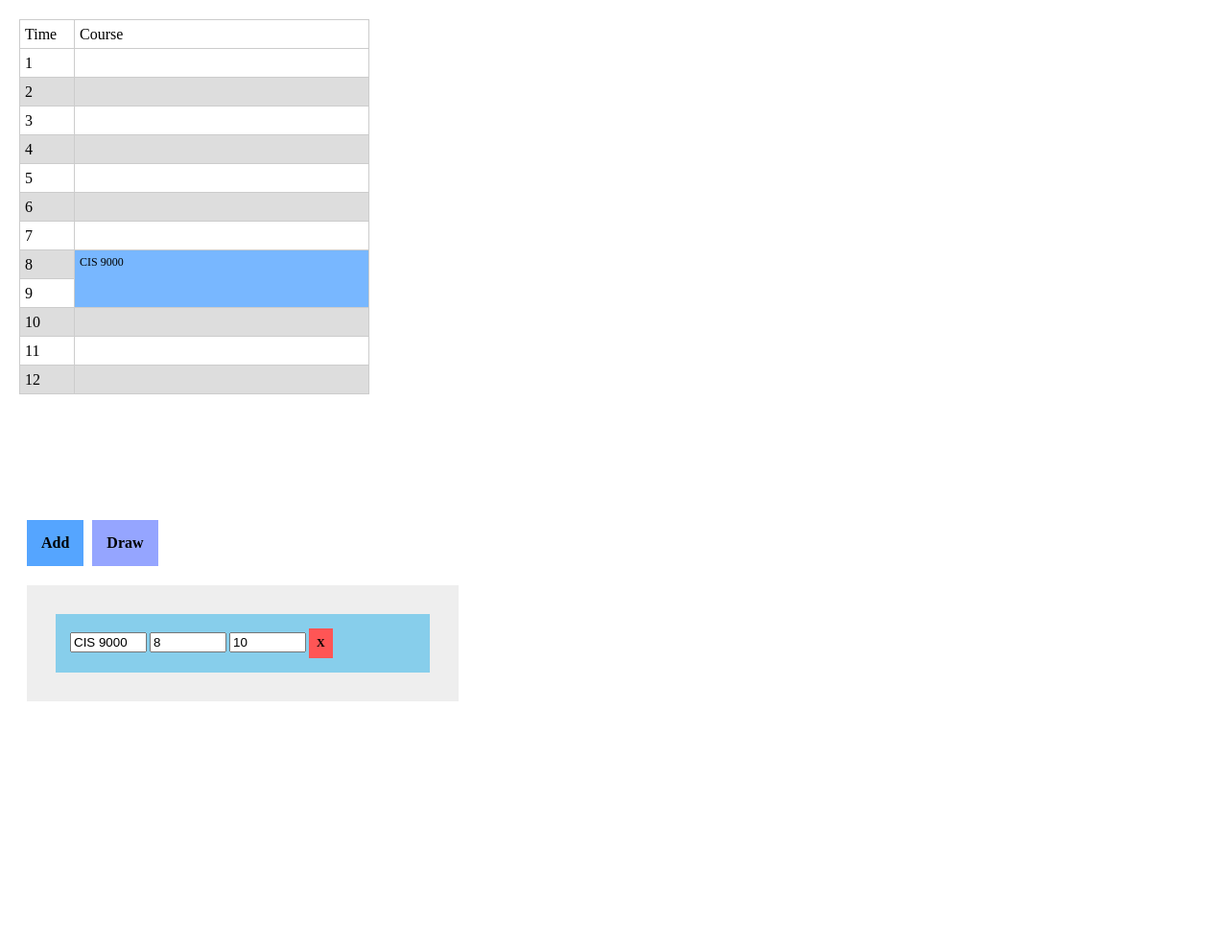
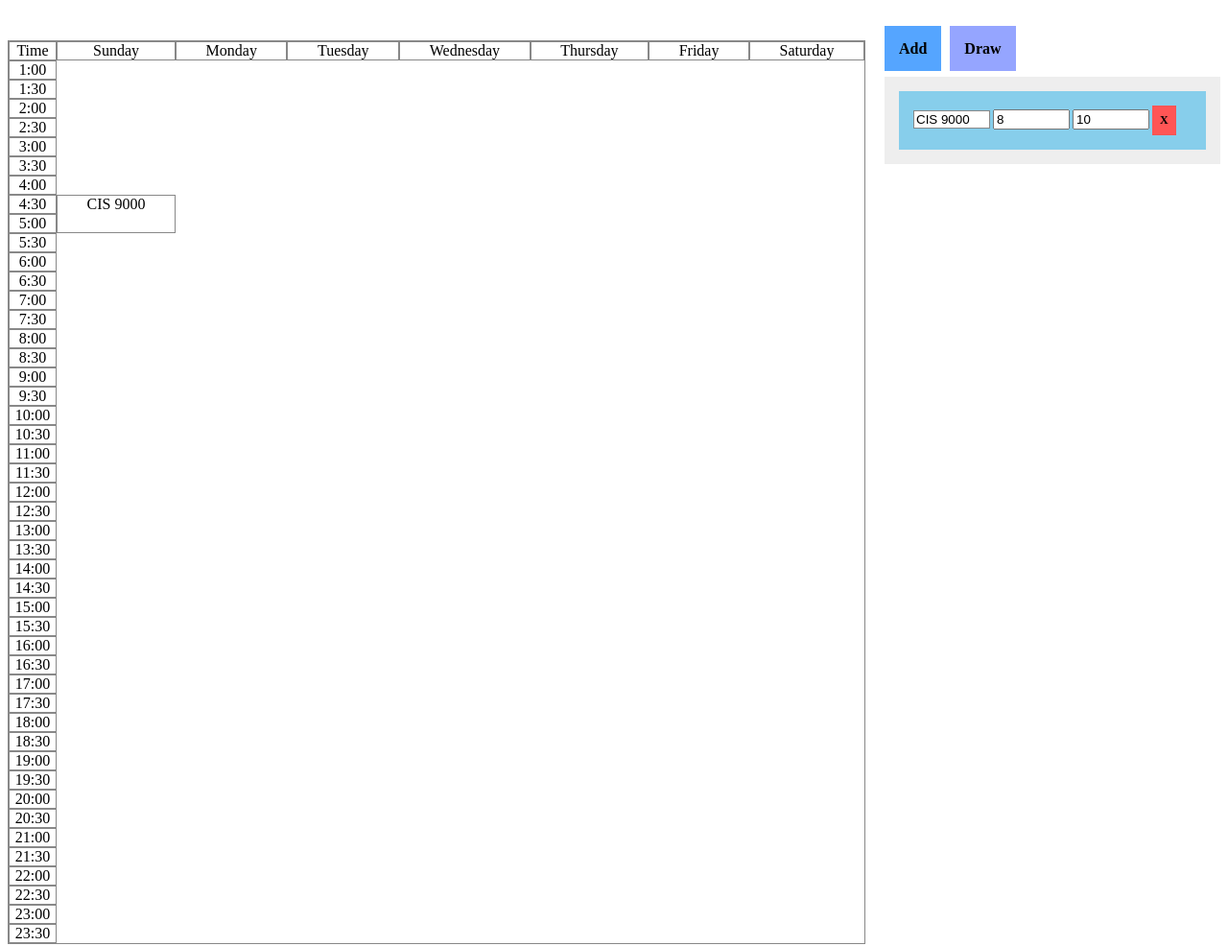
Before and after one commit to ConnerTenn/TimeTable, a plain HTML site: page HTML/TimeTable.html in a window 1280 px wide. Shown: the whole page at 96% size. Before the commit the page ends 800 px from the top, so only its background shows below. Drawn offline with nearby package versions, Linux system fonts and the light colour scheme.

Commit message:
Switched to using CSS grid

```diff
--- a/HTML/TimeTable.html
+++ b/HTML/TimeTable.html
@@ -6,25 +6,25 @@
 			<b class="remove">X</b>
 	</div>
 
-	<div class="output">
-		<table class="outputTable">
-			<tr>
-				<td width=50px>Time</td>
-				<td width=300px>Course</td>
-			</tr>
-			<tr class="time">
+	<div class="gridContainer">
+		<div>
+			<div class="outputTable">
+				<div class="time" style="grid-row: 1/1;">Time</div>
+				<div class="day">Sunday</div>
+				<div class="day">Monday</div>
+				<div class="day">Tuesday</div>
+				<div class="day">Wednesday</div>
+				<div class="day">Thursday</div>
+				<div class="day">Friday</div>
+				<div class="day">Saturday</div>
+			</div>
+		</div>
 
-			</tr>
-		</table>
-		<div class="TableElements">
-			<div class="TableElement" style="top: 21px; left: 78px; width: 296px; height: 19px;">Base</div>
+		<div class="listContainer">
+			<b class="add">Add</b>
+			<b class="draw">Draw</b>
+			<div class="listItems"></div>
 		</div>
-	</div>
-
-	<div class="container">
-		<b class="add">Add</b>
-		<b class="draw">Draw</b>
-		<div class="elementContainer"></div>
 	</div>
 </body>
 
--- a/HTML/javascript.js
+++ b/HTML/javascript.js
@@ -1,6 +1,6 @@
 
-//var Container = document.getElementsByClassName("elementContainer")[0];
-var Container = $(".elementContainer")[0];
+//var ListItems = document.getElementsByClassName("listItems")[0];
+var ListItems = $(".listItems")[0];
 //var Template = document.getElementsByClassName("elementTemplate")[0];
 var Template = $(".elementTemplate")[0];
 
@@ -9,17 +9,17 @@ $(".draw").click(Draw);
 
 InitTable();
 AddElement();
-$(".elementContainer").find(".course").val("CIS 9000");
-$(".elementContainer").find(".start").val("8");
-$(".elementContainer").find(".end").val("10");
+$(".listItems").find(".course").val("CIS 9000");
+$(".listItems").find(".start").val("8");
+$(".listItems").find(".end").val("10");
 Draw();
 
 function InitTable()
 {
 
-	for (var i = 1; i <= 12; i++)
+	for (var i = 1; i <= 46; i++)
 	{
-		$(".outputTable").append("<tr><td class=\"time\" num=\"" + i + "\">" + i + "</td><td class=\"chart\" num=\"" + i + "\"></td></tr>");
+		$(".outputTable").append("<div class=\"time\">" + Math.ceil(i/2) + ":" + (i%2 ? "00" : "30") + "</div>");
 	}
 }
 
@@ -27,7 +27,7 @@ function AddElement()
 {
 	var newElem = Template.cloneNode(true);
 	newElem.className = "element";
-	Container.appendChild(newElem);
+	ListItems.appendChild(newElem);
 
 	//$(".remove").click(RemoveElement);
 	$(newElem).children(".remove").click(RemoveElement);
@@ -35,32 +35,30 @@ function AddElement()
 
 function RemoveElement()
 {
-	//Container.removeChild(this.parentNode);
+	//ListItems.removeChild(this.parentNode);
 	$(this).parent().remove();
 }
 
 
 function NewTableElement(course, start, end)
 {
-	var newElem = document.createElement("div");
-	newElem.className = "TableElement";
-	newElem.innerHTML = course;
-	newElem.style.top = 21 + 30*start + "px";
-	newElem.style.left = 78 + "px";
-	newElem.style.width = "296px";
-	newElem.style.height = 19 + 30*(end-start-1) + "px";
-	return newElem;
+	//var newElem = document.createElement("div");
+	//newElem.className = "course";
+
+
+	return "<div class=\"course\" style=\"grid-row: " + (start+1) + "/" + (end+1) + "; grid-column:2/2;\">" + course + "</div>";
 }
 
 function Draw()
 {
 	console.log("draw");
-	var tableElements = $(".TableElements");
+	//var tableElements = $(".TableElements");
+	var outputTable = $(".outputTable");
+	//tableElements.empty();
+	outputTable.children(".course").remove();
 
-	tableElements.empty();
-
-	//var childNodes = Container.childNodes;
-	var childNodes = $(".elementContainer").children();
+	//var childNodes = ListItems.childNodes;
+	var childNodes = $(".listItems").children();
 	for (var i = 0; i < childNodes.length; i++)
 	{
 		//var course = childNodes[i].getElementsByClassName("course")[0].value;
@@ -68,11 +66,11 @@ function Draw()
 		//var end = childNodes[i].getElementsByClassName("end")[0].value;
 
 		var course = childNodes.children(".course")[i].value;
-		var start = childNodes.children(".start")[i].value;
-		var end = childNodes.children(".end")[i].value;
+		var start = parseInt(childNodes.children(".start")[i].value);
+		var end = parseInt(childNodes.children(".end")[i].value);
 		console.log(i + " " + course + " " + start + "-" + end);
 
-		tableElements.append(NewTableElement(course, start, end));
+		outputTable.append(NewTableElement(course, start, end));
 
 	}
 }
--- a/HTML/stylesheet.css
+++ b/HTML/stylesheet.css
@@ -1,33 +1,96 @@
 
-.container
+.elementTemplate
 {
+	/*visibility: hidden;*/
+	transform: scaleY(0);
+	display: block;
+}
+
+
+.gridContainer
+{
+	display: grid;
+	grid-gap: 20px 20px;
+	grid-template-columns: auto 350px;
+}
+
+
+.listContainer
+{
+	grid-column: 2/2;
+
 	/*background: #ffffff;
 	padding: 20px;*/
-	margin-left: 20px;
-	display: block;
-	width: 450px;
+	/*margin-left: 20px;
+	display: block;*/
+	/*width: 450px;*/
 	/*box-sizing:border-box;*/
 
 }
 
-.elementContainer
+
+
+.outputTable
 {
-	background: #eeeeee;
-	padding: 20px;
-	margin: 20px 0px;
-	/*display: block;
-	box-sizing:border-box;*/
+	grid-column: 1/1;
+
+
+	display: grid;
+	grid-template-columns: 50px auto;
+	align-content: start;
+	text-align: center;
+
+	border-style: solid;
+	border-collapse: collapse;
+	border-width: 1px;
+	border-color: #888888;
+	/*width: 100%;*/
+	/*margin-left: 500px;*/
+	/*margin-left: 20px;
+	margin-bottom: 20px;*/
+	/*position: absolute;
+	display: inline-block;
+	top: 20px;
+	left: 20px;*/
 }
+
+.time
+{
+	grid-column: 1/1;
+
+	border-style: solid;
+	border-width: 1px;
+	border-color: #888888;
+}
+
+.day
+{
+	grid-row: 1/1;
+
+	border-style: solid;
+	border-width: 1px;
+	border-color: #888888;
+}
+
+.course
+{
+	border-style: solid;
+	border-width: 1px;
+	border-color: #888888;
+}
+
+
+
 
 .add
 {
-	margin-top: 500px;
+	/*margin-top: 500px;*/
 	cursor: pointer;
 	background: #55A5ff;
 	padding: 15px;
 	margin-right: 5px;
-	display: inline-block;
-	position: relative;
+	/*display: inline-block;
+	position: relative;*/
 	/*left:80%;*/
 }
 
@@ -37,16 +100,18 @@
 	background: #95A5ff;
 	padding:15px;
 	margin-right: 5px;
-	display: inline-block;
-	position: relative;
+	/*display: inline-block;
+	position: relative;*/
 	/*left:80%;*/
 }
 
-.elementTemplate
+.listItems
 {
-	/*visibility: hidden;*/
-	transform: scaleY(0);
-	display: block;
+	background: #eeeeee;
+	padding: 5px;
+	margin: 20px 0px;
+	/*display: block;
+	box-sizing:border-box;*/
 }
 
 .element
@@ -73,43 +138,6 @@ input
 	width: 80px;
 }
 
-.outputTable
-{
-    border-collapse: collapse;
-	/*width: 100%;*/
-	/*margin-left: 500px;*/
-	/*margin-left: 20px;
-	margin-bottom: 20px;*/
-	position: absolute;
-	display: inline-block;
-	top: 20px;
-	left: 20px;
-}
-
-.outputTable td, .outputTable th
-{
-    border: 1px solid #cccccc;
-    text-align: left;
-	/*padding: 8px;*/
-	padding-left: 5px;
-	height: 30px;
-
-}
-
-.outputTable tr:nth-child(even)
-{
-    background-color: #dddddd;
-}
-
-.tableElement
-{
-	font-size: 12px;
-	/*color: #ffffff;*/
-	background: rgb(120, 183, 255);
-	padding: 5px;
-	position: absolute;
-	display: inline-block;
-}
 
 /*
 .accordionWrapper
```
